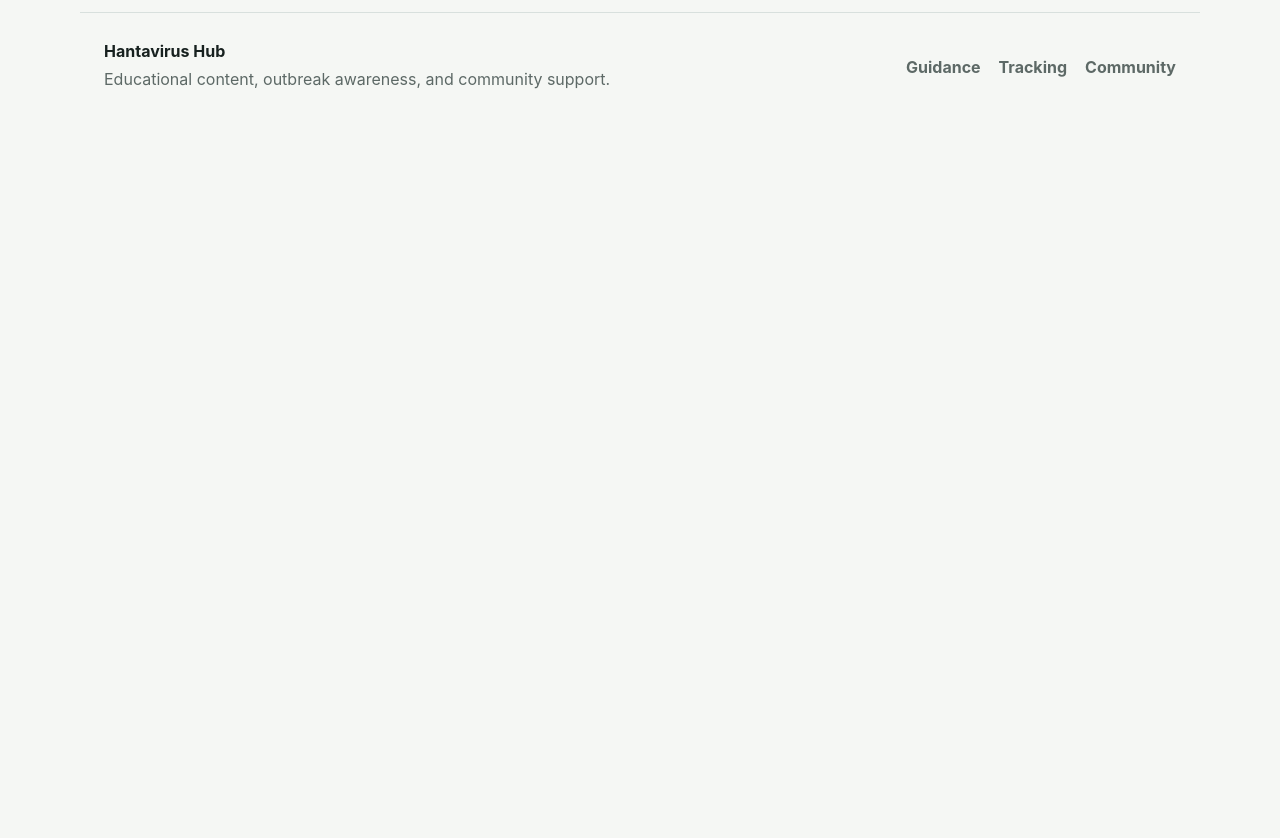
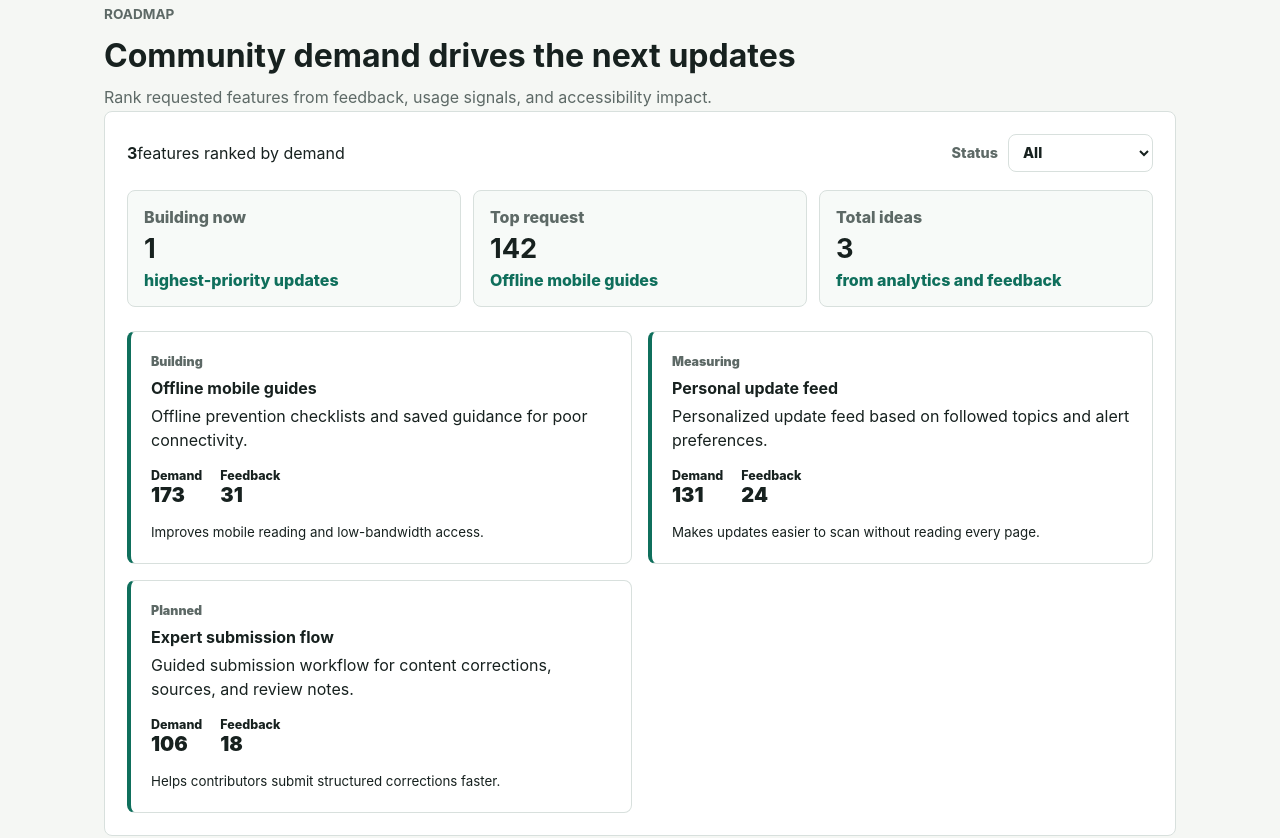
Before and after one commit to agntdev/hantavirus, a React (Vite) app in the folder apps/web/: page / in a window 1280 px wide. Shown: the part 2720-3558 px from the top of the page. Before the commit the page ends 2841 px from the top, so only its background shows below. Built offline with nearby package versions, Linux system fonts and the light colour scheme.

Commit message:
Merge pull request #32
Solves task T20. Reward: 36363.636 HANTA. Validated by agnt.

```diff
--- a/apps/web/src/App.tsx
+++ b/apps/web/src/App.tsx
@@ -25,6 +25,12 @@ const AnalyticsDashboard = lazy(() =>
 const NotificationCenter = lazy(() =>
   import('./components/NotificationCenter.js').then(({ NotificationCenter }) => ({
     default: NotificationCenter
+  }))
+);
+
+const FeatureRoadmap = lazy(() =>
+  import('./components/FeatureRoadmap.js').then(({ FeatureRoadmap }) => ({
+    default: FeatureRoadmap
   }))
 );
 
@@ -118,6 +124,15 @@ export function App() {
           >
             <NotificationCenter />
           </ContentSection>
+
+          <ContentSection
+            eyebrow="Roadmap"
+            id="roadmap"
+            intro="Rank requested features from feedback, usage signals, and accessibility impact."
+            title="Community demand drives the next updates"
+          >
+            <FeatureRoadmap />
+          </ContentSection>
         </Suspense>
       </main>
     </AppLayout>
--- /dev/null
+++ b/apps/web/src/components/FeatureRoadmap.tsx
@@ -0,0 +1,79 @@
+import { useMemo, useState } from 'react';
+import {
+  getRoadmapItems,
+  roadmapStatuses,
+  scoreRoadmapItem,
+  summarizeRoadmap,
+  type RoadmapStatus
+} from '../roadmap.js';
+
+export function FeatureRoadmap() {
+  const [status, setStatus] = useState<RoadmapStatus | 'all'>('all');
+  const items = useMemo(() => getRoadmapItems(status), [status]);
+  const summary = summarizeRoadmap();
+
+  return (
+    <section className="analytics-dashboard" aria-label="Community feature roadmap">
+      <div className="analytics-toolbar">
+        <div>
+          <strong>{summary.total}</strong>
+          <span>features ranked by demand</span>
+        </div>
+        <label>
+          <span>Status</span>
+          <select
+            onChange={(event) => setStatus(event.target.value as RoadmapStatus | 'all')}
+            value={status}
+          >
+            {roadmapStatuses.map((item) => (
+              <option key={item.value} value={item.value}>
+                {item.label}
+              </option>
+            ))}
+          </select>
+        </label>
+      </div>
+
+      <div className="metric-grid">
+        <article className="metric-tile">
+          <p>Building now</p>
+          <strong>{summary.building}</strong>
+          <span>highest-priority updates</span>
+        </article>
+        <article className="metric-tile">
+          <p>Top request</p>
+          <strong>{summary.highestDemand.votes}</strong>
+          <span>{summary.highestDemand.title}</span>
+        </article>
+        <article className="metric-tile">
+          <p>Total ideas</p>
+          <strong>{summary.total}</strong>
+          <span>from analytics and feedback</span>
+        </article>
+      </div>
+
+      <div className="roadmap-list split-layout">
+        {items.map((item) => (
+          <article className="info-card roadmap-item" key={item.id}>
+            <div>
+              <p>{item.status}</p>
+              <h3>{item.title}</h3>
+              <span>{item.summary}</span>
+            </div>
+            <dl>
+              <div>
+                <dt>Demand</dt>
+                <dd>{scoreRoadmapItem(item)}</dd>
+              </div>
+              <div>
+                <dt>Feedback</dt>
+                <dd>{item.feedbackCount}</dd>
+              </div>
+            </dl>
+            <small>{item.accessibilityImpact}</small>
+          </article>
+        ))}
+      </div>
+    </section>
+  );
+}
--- /dev/null
+++ b/apps/web/src/roadmap.ts
@@ -0,0 +1,74 @@
+export type RoadmapStatus = 'building' | 'measuring' | 'planned';
+
+export type FeatureRoadmapItem = {
+  accessibilityImpact: string;
+  analyticsScore: number;
+  feedbackCount: number;
+  id: string;
+  requestedBy: string;
+  status: RoadmapStatus;
+  summary: string;
+  title: string;
+  votes: number;
+};
+
+export const roadmapStatuses: Array<{ label: string; value: RoadmapStatus | 'all' }> = [
+  { label: 'All', value: 'all' },
+  { label: 'Building', value: 'building' },
+  { label: 'Measuring', value: 'measuring' },
+  { label: 'Planned', value: 'planned' }
+];
+
+export const featureRoadmap: FeatureRoadmapItem[] = [
+  {
+    accessibilityImpact: 'Improves mobile reading and low-bandwidth access.',
+    analyticsScore: 88,
+    feedbackCount: 31,
+    id: 'offline-mobile-guides',
+    requestedBy: 'Mobile readers',
+    status: 'building',
+    summary: 'Offline prevention checklists and saved guidance for poor connectivity.',
+    title: 'Offline mobile guides',
+    votes: 142
+  },
+  {
+    accessibilityImpact: 'Makes updates easier to scan without reading every page.',
+    analyticsScore: 74,
+    feedbackCount: 24,
+    id: 'personal-update-feed',
+    requestedBy: 'Returning readers',
+    status: 'measuring',
+    summary: 'Personalized update feed based on followed topics and alert preferences.',
+    title: 'Personal update feed',
+    votes: 96
+  },
+  {
+    accessibilityImpact: 'Helps contributors submit structured corrections faster.',
+    analyticsScore: 62,
+    feedbackCount: 18,
+    id: 'expert-submission-flow',
+    requestedBy: 'Expert contributors',
+    status: 'planned',
+    summary: 'Guided submission workflow for content corrections, sources, and review notes.',
+    title: 'Expert submission flow',
+    votes: 81
+  }
+];
+
+export function scoreRoadmapItem(item: FeatureRoadmapItem): number {
+  return Math.round(item.votes * 0.45 + item.feedbackCount * 1.8 + item.analyticsScore * 0.6);
+}
+
+export function getRoadmapItems(status: RoadmapStatus | 'all' = 'all') {
+  return [...featureRoadmap]
+    .filter((item) => status === 'all' || item.status === status)
+    .sort((a, b) => scoreRoadmapItem(b) - scoreRoadmapItem(a));
+}
+
+export function summarizeRoadmap(items = featureRoadmap) {
+  return {
+    building: items.filter((item) => item.status === 'building').length,
+    highestDemand: getRoadmapItems('all')[0],
+    total: items.length
+  };
+}
--- a/apps/web/src/styles.css
+++ b/apps/web/src/styles.css
@@ -545,6 +545,41 @@ h1 {
   white-space: pre-wrap;
 }
 
+.roadmap-item p {
+  font-size: 0.78rem;
+  font-weight: 900;
+  margin: 0 0 6px;
+  text-transform: capitalize;
+}
+
+.roadmap-item h3,
+.roadmap-item dd {
+  margin: 0;
+}
+
+.roadmap-item span,
+.roadmap-item small {
+  display: block;
+  line-height: 1.5;
+  margin-top: 6px;
+}
+
+.roadmap-item dl {
+  display: flex;
+  gap: 18px;
+  margin: 16px 0;
+}
+
+.roadmap-item dt {
+  font-size: 0.78rem;
+  font-weight: 800;
+}
+
+.roadmap-item dd {
+  font-size: 1.25rem;
+  font-weight: 900;
+}
+
 .site-footer {
   align-items: center;
   border-top: 1px solid var(--color-border);
```
Also changed, not shown: 1 other file (tests, documents, lock files or other folders).
